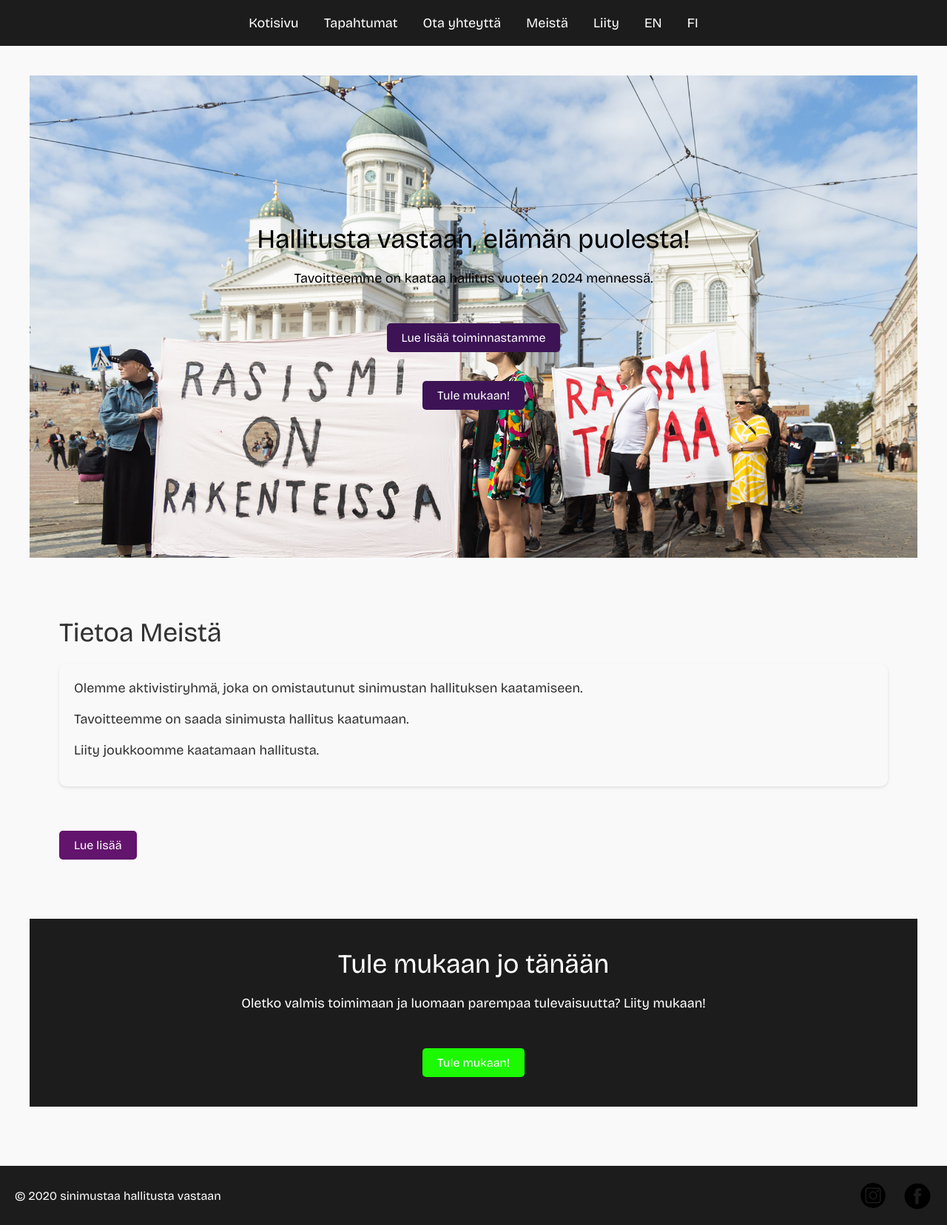
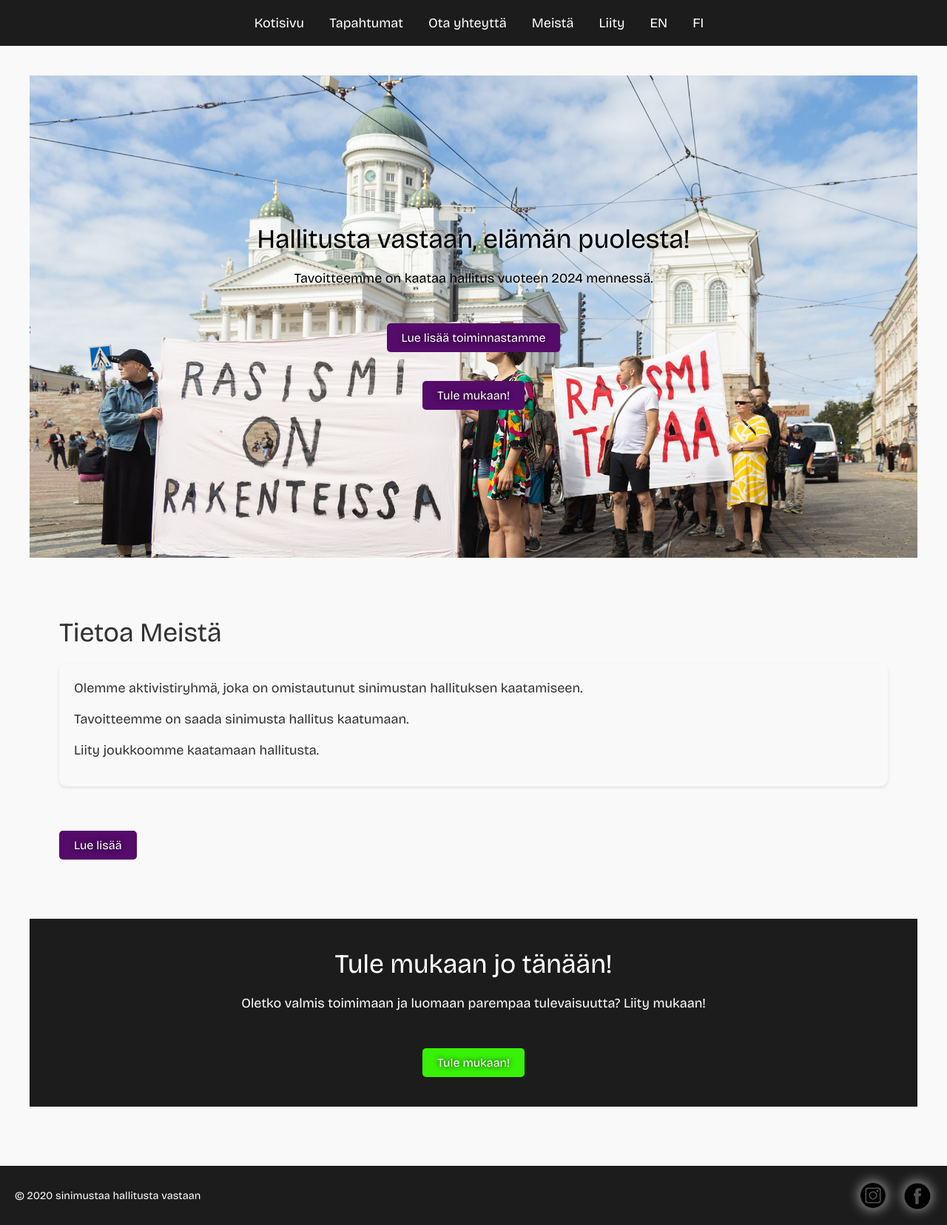
Before and after one commit to botsarefuture/smhv_website, a Python web app: template templates/fi/index.html in a window 1280 px wide. Shown: the whole page at 74% size. Run offline with Jinja, Linux system fonts and the light colour scheme; the template is opened without the code that fills it: most values are stand-ins (such as "Sample title", 1, 10 or a date in 2020); some web fonts are replaced.

Commit message:
New css (#54)
* hero and some gaps corrected

* mail jotain

* mail testi

* shadow to hero headings

* margineita

* buttons

* media and header fix

* color to vars

```diff
--- a/static/css/about.css
+++ b/static/css/about.css
@@ -37,26 +37,11 @@
     font-size: 18px;
 }
 
-/* CTA button styles */
-.about-us .cta-button {
-    display: inline-block;
-    padding: 10px 20px;
-    background-color: #63146d;
-    color: #FFFFFF;
-    text-decoration: none;
-    border-radius: 5px;
-    transition: background-color 0.3s;
-}
-
-.about-us .cta-button:hover {
-    background-color: #1CB800;
-}
-
 /* Section title styles */
 .section-title {
     font-size: 36px;
     margin-bottom: 20px;
-    color: #3D1356; /* Purple color for section titles */
+    color: var(--darker-violet); /* Purple color for section titles */
 }
 
 /* Container styles for content */
@@ -68,13 +53,6 @@
     margin-bottom: 20px;
 }
 
-/* Subsection title styles */
-.subsection-title {
-    font-size: 24px;
-    margin-top: 20px;
-    color: #3D1356; /* Purple color for subsection titles */
-}
-
 /* List styles */
 .values-list,
 .principles-list,
@@ -82,22 +60,6 @@
     list-style-type: disc;
     padding-left: 20px;
     margin-bottom: 20px;
-}
-
-/* Button style for "Ota Yhteyttä" (Contact Us) */
-.cta-button {
-    display: inline-block;
-    padding: 10px 20px;
-    background-color: #3D1356; /* Purple color for the button */
-    color: #FFFFFF; /* White text color */
-    text-decoration: none;
-    border-radius: 5px;
-    transition: background-color 0.3s;
-    margin-top: 20px;
-}
-
-.cta-button:hover {
-    background-color: #63146D; /* Darker purple color on hover */
 }
 
 /* Contact info styles */
@@ -128,7 +90,7 @@
 /* Subsection title styles */
 .subsection-title {
     font-size: 24px;
-    margin-top: 20px;
+    margin-bottom: 20px;
     color: #3D1356; /* Purple color for subsection titles */
 }
 
@@ -138,45 +100,27 @@
 .demands-list {
     list-style-type: disc;
     padding-left: 20px;
-    margin-bottom: 20px;
+    margin-bottom: 55px;
 }
 
 /* Font styles for Arvot (Values) section */
 .values-list {
     font-size: 20px;
-    color: #16bb00; /* Green color for values */
+    color: var(--neon-green) ; /* Green color for values */
 }
 
 /* Font styles for Periaatteet (Principles) section */
 .principles-list {
     font-size: 20px;
-    color: #ff0d72; /* Pink color for principles */
+    color: var(--neon-pink); /* Pink color for principles */
 }
 
 /* Font styles for Vaatimukset (Demands) section */
 .demands-list {
     font-size: 20px;
-    color: #710e8d; /* Violet color for demands */
+    color: var(--violet); /* Violet color for demands */
 }
 
-/* Button style for "Ota Yhteyttä" (Contact Us) */
-.cta-button {
-    display: inline-block;
-    padding: 10px 20px;
-    background-color: #3D1356; /* Purple color for the button */
-    color: #FFFFFF; /* White text color */
-    text-decoration: none;
-    border-radius: 5px;
-    transition: background-color 0.3s;
-    margin-top: 20px;
-}
-
-.cta-button:hover {
-    background-color: #63146D; /* Darker purple color on hover */
-}
-
-
-/*
 
 /* Section title styles */
 .section-title {
--- a/static/css/contact.css
+++ b/static/css/contact.css
@@ -40,7 +40,7 @@
 }
 
 .contact-form button {
-    background-color: #3D1356;
+    background-color: var(--violet);
     color: #FFFFFF;
     padding: 12px 20px;
     border: none;
@@ -51,7 +51,7 @@
 }
 
 .contact-form button:hover {
-    background-color: #63146D;
+    background-color: var(--light-violet);
 }
 
 .alternative-contact {
--- a/static/css/event.css
+++ b/static/css/event.css
@@ -3,7 +3,9 @@
     background-color: #ffffff;
     border: 1px solid #e0e0e0;
     padding: 30px;
-    margin-bottom: 30px;
+
+    margin: 20px 0px;
+
     border-radius: 10px;
     box-shadow: 0px 2px 4px rgba(0, 0, 0, 0.1);
     transition: transform 0.3s, box-shadow 0.3s;
@@ -12,6 +14,10 @@
 .event h3 {
     font-size: 24px;
     margin-bottom: 30px;
+}
+
+.event-calendar h2{
+    margin: 35px 0px 20px 0px;
 }
 
 .event p {
@@ -27,3 +33,18 @@
 .event .cta-button{
     margin: 20px 20px 0px 0px;
 }
+
+
+/* Event details */
+
+.event-details h2{
+    margin: 40px 0px 30px;
+}
+
+.event-details p{
+    margin-bottom: 15px;
+}
+
+.event-details .cta-button{
+    margin: 35px 20px 0px 0px;
+}
--- a/static/css/footer.css
+++ b/static/css/footer.css
@@ -19,6 +19,7 @@ footer {
 
 .footer-content p {
     margin: 0;
+    font-size: 0.9rem;
 }
 
 /* Social media styles */
@@ -36,7 +37,9 @@ footer {
     height: 40px;
     border-radius: 50%;
     overflow: hidden;
-    transition: background-color 0.3s;
+    transition: 0.3s;
+    box-shadow: 0px 0px 15px rgba(255, 255, 255, 0.5);
+    background-color: rgba(255, 255, 255, 0.243);
 }
 
 .social-media img {
@@ -46,7 +49,8 @@ footer {
 }
 
 .social-media a:hover {
-    background-color: #333333;
+    background-color: rgba(255, 255, 255, 0.469);
+    box-shadow: 0px 0px 15px rgb(255, 255, 255);
 }
 
 /* Media query for mobile devices */
--- a/static/css/header.css
+++ b/static/css/header.css
@@ -1,13 +1,16 @@
 /* Header styles */
 header {
     background-color: #1c1c1c;
-    padding: 20px 0;
     color: #ffffff;
 }
 
 header h1 {
     font-size: 28px;
     margin-bottom: 10px;
+}
+
+nav{
+    padding: 10px 30px;
 }
 
 nav ul {
@@ -17,7 +20,7 @@ nav ul {
 
 nav ul li {
     display: inline-block;
-    margin-right: 30px;
+    margin: 10px 15px;
 }
 
 nav ul li:last-child {
--- a/static/css/hero.css
+++ b/static/css/hero.css
@@ -11,25 +11,13 @@
 .hero h2 {
     font-size: 36px;
     margin-bottom: 20px;
+    text-shadow: 0px 0px 7px white;
 }
 
 .hero p {
     font-size: 18px;
     margin-bottom: 30px;
-}
-
-.hero .cta-button {
-    display: inline-block;
-    padding: 10px 20px;
-    background-color: #3D1356;
-    color: #FFFFFF;
-    text-decoration: none;
-    border-radius: 5px;
-    transition: background-color 0.3s;
-}
-
-.hero .cta-button:hover {
-    background-color: #63146d;
+    text-shadow: 0px 0px 7px white;
 }
 
 /* Media query for mobile devices */
@@ -38,4 +26,12 @@
         background-image: url('../kuva1.jpg');
         color: white;
     }
+    .hero h2 {
+        text-shadow: 0px 0px 7px black;
+    }
+    .hero p {
+        text-shadow: 0px 0px 7px black;
+    }
+
+
 }
--- a/static/css/intro.css
+++ b/static/css/intro.css
@@ -16,17 +16,3 @@
     font-size: 16px;
     margin-bottom: 20px;
 }
-
-.cta-button {
-    display: inline-block;
-    padding: 10px 20px;
-    background-color: #3D1356;
-    color: #FFFFFF;
-    text-decoration: none;
-    border-radius: 5px;
-    transition: background-color 0.3s;
-}
-
-.cta-button:hover {
-    background-color: #63146D;
-}
--- a/static/css/join.css
+++ b/static/css/join.css
@@ -19,7 +19,7 @@
 .join-us .cta-button {
     display: inline-block;
     padding: 10px 20px;
-    background-color: #1CF900;
+    background-color: var(--neon-green);
     color: #FFFFFF;
     text-decoration: none;
     border-radius: 5px;
@@ -27,5 +27,9 @@
 }
 
 .join-us .cta-button:hover {
-    background-color: #1CB800;
+    background-color: var(--green);
 }
+
+.join-us .cta-button:active {
+    background-color: var(--darker-green);
+}
--- a/static/styles.css
+++ b/static/styles.css
@@ -8,17 +8,54 @@
 @import url("css/join.css");
 @import url("css/footer.css");
 
+/* Reset default margin and padding */
+* {
+    margin: 0;
+    padding: 0;
+    box-sizing: border-box;
+}
+
+:root{
+    --neon-green: #38f205;
+    --green: #16bb00;
+    --darker-green: #0f7d00;
+    --dark-green: #083e00;
+
+    --neon-pink: #ff0D72;
+    --pink: #bf0a56;
+    --darker-pink: #800639;
+    --dark-pink: #40031d;
+
+    --light-violet: #710e8d;
+    --violet: #550b6a;
+    --darker-violet: #390747;
+    --dark-violet: #1c0423;
+}
+
 /* Hidden class for transparent text with shadow */
 .hidden {
     color: transparent;
     text-shadow: 0 0 5px rgba(0, 0, 0, 0.1);
 }
 
-/* Reset default margin and padding */
-* {
-    margin: 0;
-    padding: 0;
-    box-sizing: border-box;
+.cta-button {
+    display: inline-block;
+    padding: 10px 20px;
+    background-color: var(--violet); /* Purple color for the button */
+    color: #FFFFFF; /* White text color */
+    text-decoration: none;
+    text-shadow: 0px 0px 7px black;
+    border-radius: 5px;
+    transition: background-color 0.3s;
+    margin-top: 20px;
+}
+
+.cta-button:hover {
+    background-color: var(--light-violet); /* Lighter purple color on hover */
+}
+
+.cta-button:active {
+    background-color: var(--darker-violet);
 }
 
 /* Body styles */
@@ -262,6 +299,7 @@ section {
     border-radius: 5px;
     transition: background-color 0.3s;
     margin-top: 10px;
+    text-shadow: 0px 0px 7px black;
 }
 
 .role-box .cta-button:hover {
--- a/templates/fi/about.html
+++ b/templates/fi/about.html
@@ -27,7 +27,7 @@
         <a href="{{ url_for('contact') }}" class="cta-button">Ota Yhteyttä</a>
         <div class="contact-info">
             <h3 class="subsection-title">Yhteystiedot</h3>
-            <p>Sähköposti: <a href="sinimustaahallitustavastaan@sinimustaahallitustavastaan.org">sinimustaahallitustavastaan@sinimustaahallitustavastaan.org</a></p>
+            <p>Sähköposti: <a href="mailto:sinimustaahallitustavastaan@sinimustaahallitustavastaan.org">sinimustaahallitustavastaan@sinimustaahallitustavastaan.org</a></p>
         </div>
     </section>
 {% endblock %}
--- a/templates/fi/events.html
+++ b/templates/fi/events.html
@@ -2,7 +2,7 @@
 
 {% block content %}
     <section class="event-calendar">
-        <h2>Tule tapahtumiimme</h2>
+        <h2>Tulevat tapahtumat</h2>
         <p>Tutustu tuleviin tapahtumiimme, joissa kokoontumme oppimaan, verkostoitumaan ja luomaan positiivista vaikutusta.</p>
         <br>
         <br>
--- a/templates/fi/index.html
+++ b/templates/fi/index.html
@@ -28,7 +28,7 @@
         <a href="{{ url_for('about') }}" class="cta-button">Lue lisää</a>
     </section>
     <section class="join-us">
-        <h2>Tule mukaan jo tänään</h2>
+        <h2>Tule mukaan jo tänään!</h2>
         <p>Oletko valmis toimimaan ja luomaan parempaa tulevaisuutta? Liity mukaan!</p>
         <a href="{{ url_for('join') }}" class="cta-button">Tule mukaan!</a>
     </section>
```
